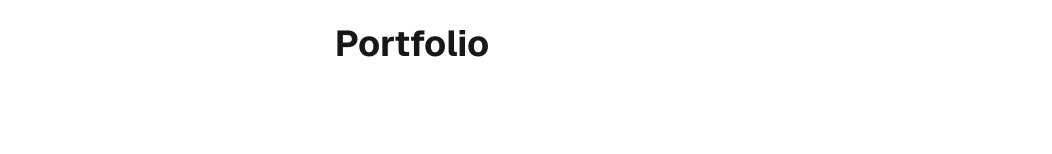
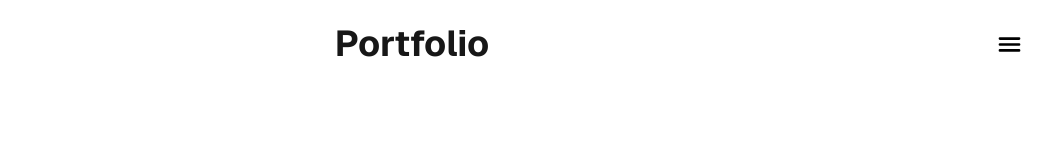
Before and after one commit to Noel1214/portfolio, a Next.js app: page / in a window 1280 px wide. Shown: the top 154 px of the page, without its empty margins (228-1280 px from the left). Built offline with nearby package versions, Linux system fonts and the light colour scheme; grey boxes are pictures that could not be loaded.

Commit message:
given dark mode themes to menu icon

```diff
--- a/components/Navbar.tsx
+++ b/components/Navbar.tsx
@@ -12,7 +12,7 @@ const Navbar = () => {
         <h1 className="col-start-2 col-span-1 flex items-center justify-center text-3xl sm:text-4xl font-sans font-bold">
           Portfolio
         </h1>
-        <div className="h-full col-start-3 col-span-1 pr-4 sm:pr-7 flex items-center justify-end text-white">
+        <div className="h-full col-start-3 col-span-1 pr-6 sm:pr-7 flex items-center justify-end text-black dark:text-white">
           <div
             className="hover:scale-125 hover:cursor-pointer transition-all ease-in-out duration-200"
             onClick={() => setshowNavBar((prev) => !prev)}
@@ -23,7 +23,9 @@ const Navbar = () => {
       </div>
       <div
         className={`fixed top-0 right-0 z-10 w-screen sm:w-[40vw] h-screen opacity-100 transition-all ease-in-out duration-200 ${
-          showNavBar ? "" : "translate-x-[105vw] sm:translate-x-[40vw] opacity-0"
+          showNavBar
+            ? ""
+            : "translate-x-[105vw] sm:translate-x-[40vw] opacity-0"
         }`}
       >
         <SideNavBar showNavBar={setshowNavBar} setshowNavBar={setshowNavBar} />
```
